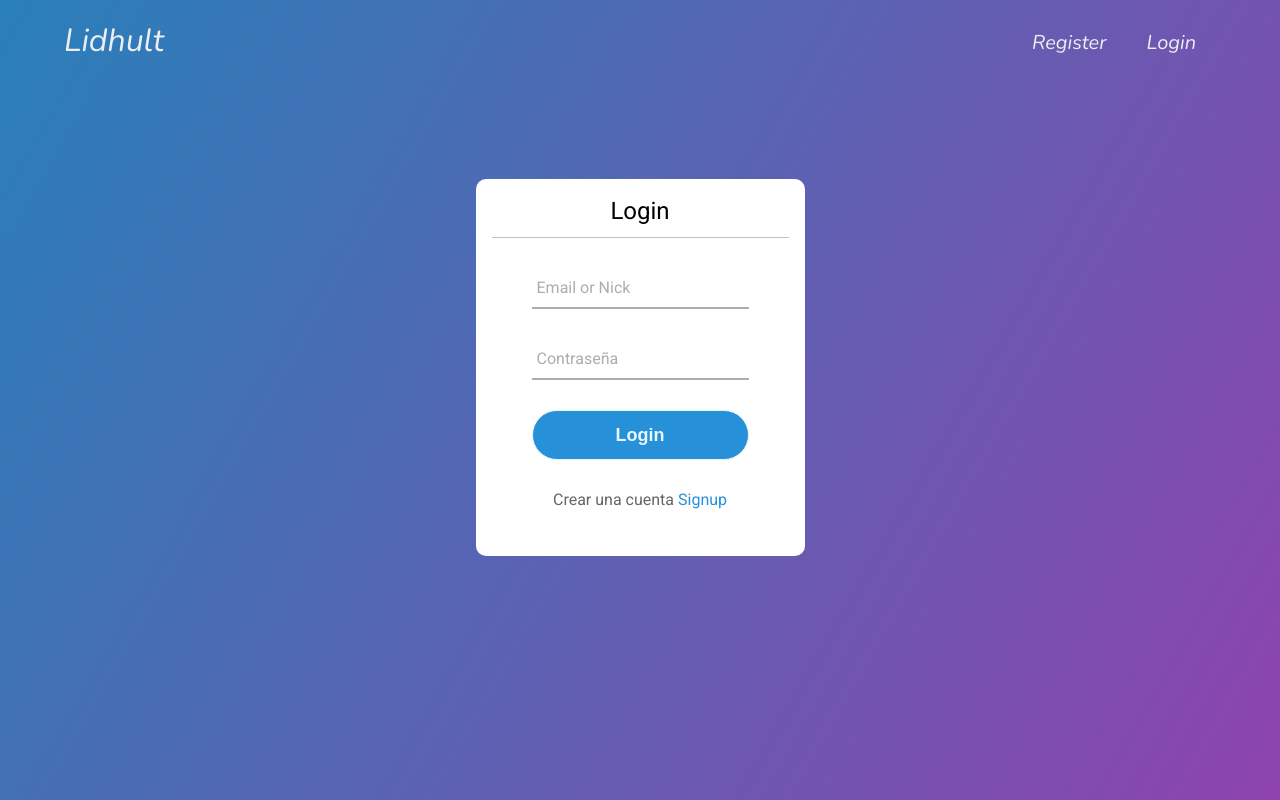
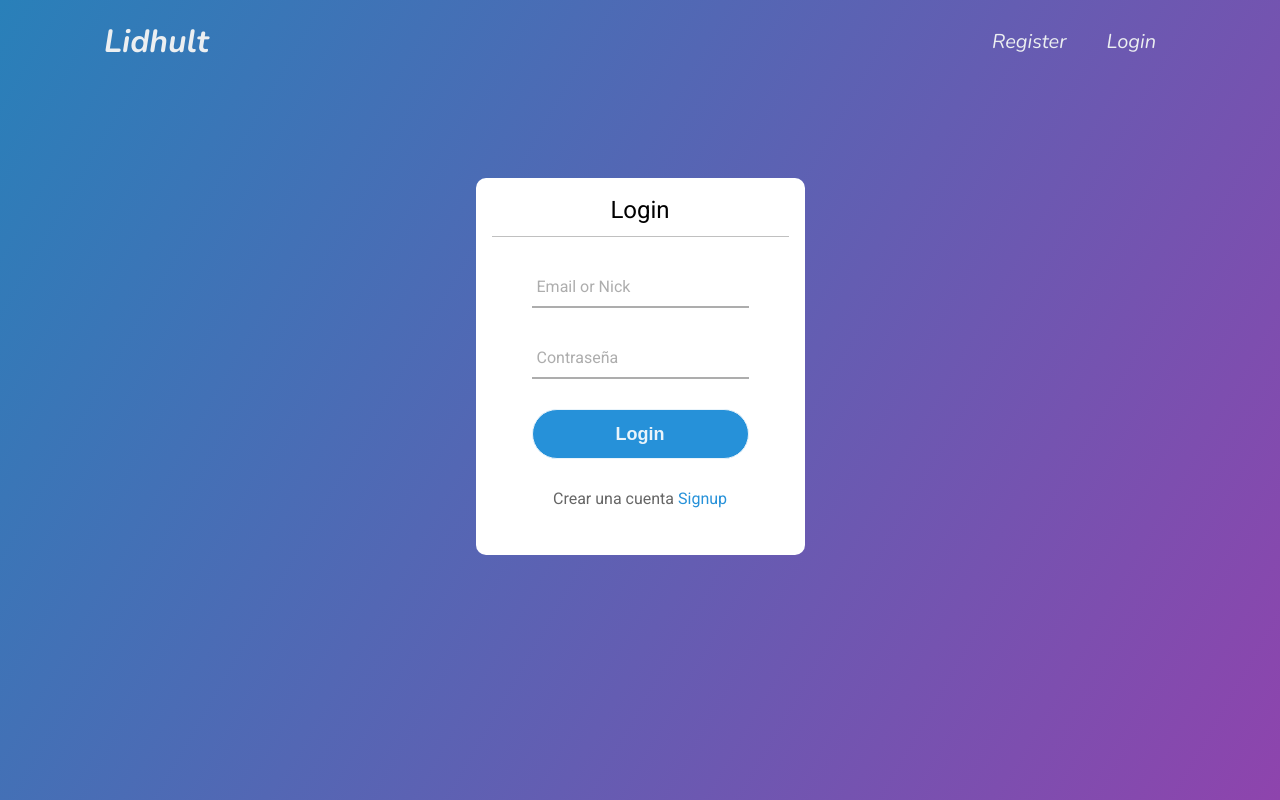
Before and after one commit to Arizaaaa/Lidhult, an Angular app in the folder LidhultFront/: page /login in a window 1280 px wide. Built offline with nearby package versions, Linux system fonts and the light colour scheme.

Commit message:
Header nuevo

```diff
--- a/LidhultFront/src/app/pages/header/header.component.css
+++ b/LidhultFront/src/app/pages/header/header.component.css
@@ -1,4 +1,3 @@
-
 @import url('https://fonts.googleapis.com/css2?family=Nunito:ital,wght@1,400;1,700&display=swap');
 
 /* Main */
@@ -12,7 +11,7 @@
   padding: 0;
   font-family: 'Nunito', sans-serif;
   font-size: 20px;
-
+  user-select: none;
 }
 
 .padre {
@@ -41,48 +40,89 @@
   grid-area: 5 / 1 / 6 / 13;
 }
  */
-.header {
-  /* background-color: #1b3039; */
-/*   background: linear-gradient(200deg, #2980b9, #8e44ad); */
+
+.wrapper {
+  width: 100%;
+  max-width: 90%;
+  margin: 0 auto;
+  padding: 1rem;
+}
+
+nav {
   display: flex;
+  flex-wrap: wrap;
   justify-content: space-between;
   align-items: center;
-  height: 85px;
-  padding: 5px 5%;
+  padding: 1rem 1.5rem;
+  border-radius: 0.4rem;
 }
 
-.header .logo {
+.wrapper .logo {
   cursor: pointer;
+  font-weight: 700;
 }
 
-.header .logo span {
+.wrapper span {
   font-size: 2rem;
   color: #eceff1;
   text-decoration: none;
-  user-select: none;
 }
 
-.header .nav-links {
+.menu .nav-links {
   list-style: none;
 }
 
-.header .nav-links li {
+.menu .nav-links li {
   display: inline-block;
   padding: 0 20px;
 }
 
-.header .nav-links li:hover {
+.menu .nav-links li:hover {
   transform: scale(1.1);
 }
 
-.header .nav-links a {
+.menu .nav-links a {
   font-size: 700;
   color: #eceff1;
   text-decoration: none;
   cursor: pointer;
-  user-select: none;
 }
 
-.header .nav-links li a:hover {
+.menu .nav-links li a:hover {
   color: #ffbc0e;
 }
+
+nav ul {
+  list-style: none;
+  display: flex;
+}
+
+nav #toggle,
+nav label {
+  display: none;
+}
+
+@media (max-width: 40.625em) {
+  nav .menu {
+    width: 100%;
+    height: 0;
+    overflow: hidden;
+  }
+
+  nav ul {
+    flex-direction: column;
+    align-items: center;
+    padding: 0.5rem 0;
+    gap: 1rem;
+  }
+
+  nav label {
+    display: inline-flex;
+    color: white;
+    cursor: pointer;
+  }
+
+  nav #toggle:checked~.menu {
+    height: 100%;
+  }
+}
--- a/LidhultFront/src/app/pages/header/header.component.html
+++ b/LidhultFront/src/app/pages/header/header.component.html
@@ -23,13 +23,12 @@
 
 <!-- Opcion1 -->
 
-<div class="padre">
+<!-- <div class="padre">
   <div class="div1">
     <header class="header">
       <div class="logo">
         <span (click)="home()">Lidhult</span>
       </div>
-      <!-- <span class="spacer"></span> -->
       <nav>
         <ul class="nav-links">
           <li *ngIf="this.authService.status == 0">
@@ -51,8 +50,39 @@
       </nav>
     </header>
   </div>
+</div> -->
+
+<!-- Opcion2 -->
+<link href="https://fonts.googleapis.com/icon?family=Material+Icons" rel="stylesheet">
+<div class="padre">
+  <div class="div1">
+    <div class="wrapper">
+      <nav>
+        <span href="#" class="logo">Lidhult</span>
+        <input type="checkbox" name="" id="toggle">
+        <label for="toggle"><i class="material-icons">menu</i></label>
+        <div class="menu">
+          <ul class="nav-links">
+            <li *ngIf="this.authService.status == 0">
+              <a (click)="register()">Register</a>
+            </li>
+            <li *ngIf="this.authService.status == 0">
+              <a (click)="login()">Login</a>
+            </li>
+            <li *ngIf="this.authService.status == 1">
+              <a (click)="ranking()">Ranking</a>
+            </li>
+            <li *ngIf="this.authService.status == 1">
+              <a (click)="perfil()">Perfil</a>
+            </li>
+            <li *ngIf="this.authService.status == 1">
+              <a (click)="logout()">Logout</a>
+            </li>
+          </ul>
+        </div>
+      </nav>
+    </div>
+  </div>
 </div>
 
-<!-- Opcion2 -->
-
 <!-- Opcion3 -->
```
